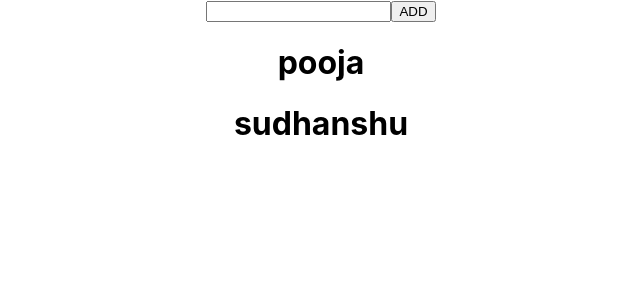
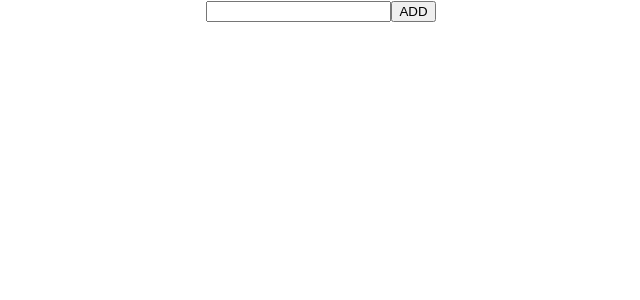
Before and after one commit to poojagautamcoder/MultiApp, a React (Create React App) app: page / in a window 1280 px wide. Shown: the top 300 px of the page, without its empty margins (319-959 px from the left). Built offline with nearby package versions, Linux system fonts and the light colour scheme.

Commit message:
my wrong code

```diff
--- a/src/App.js
+++ b/src/App.js
@@ -2,36 +2,18 @@ import { useState } from "react";
 import "./App.css";
 function App() {
   const[newTodo, setnewTodo] = useState("")
-  const [state, setState] = useState([
-    {
-      name: "pooja",
-      age: "27",
-      class: 5
-    },
-    {
-      name: "sudhanshu",
-      age: "23",
-      class: 6
-    }
-  ]);
-
+  const [state, setState] = useState([]);
   const AddnewTodo = () =>{
     let todo = setState({...state, newTodo})
+    return todo
   }
-
-  const addOnchange = (e) =>{
-    console.log(e, "11111111111111111111")
-    setnewTodo.name(e)
-
-  }
-
-  console.log(state, "1111111111111111");
+  console.log(state.newTodo, "1111111111111111");
   return (
     <div className="App">
       <input value={newTodo} onChange={e => setnewTodo(e.target.value)}  />
       <button onClick={AddnewTodo}>ADD</button>
       {state.map((data, index) => {
-        return <h1 key={index}>{data.name}</h1>;
+        return <h1 key={index}>{data.newTodo}</h1>;
       })}
     </div>
   );
```
